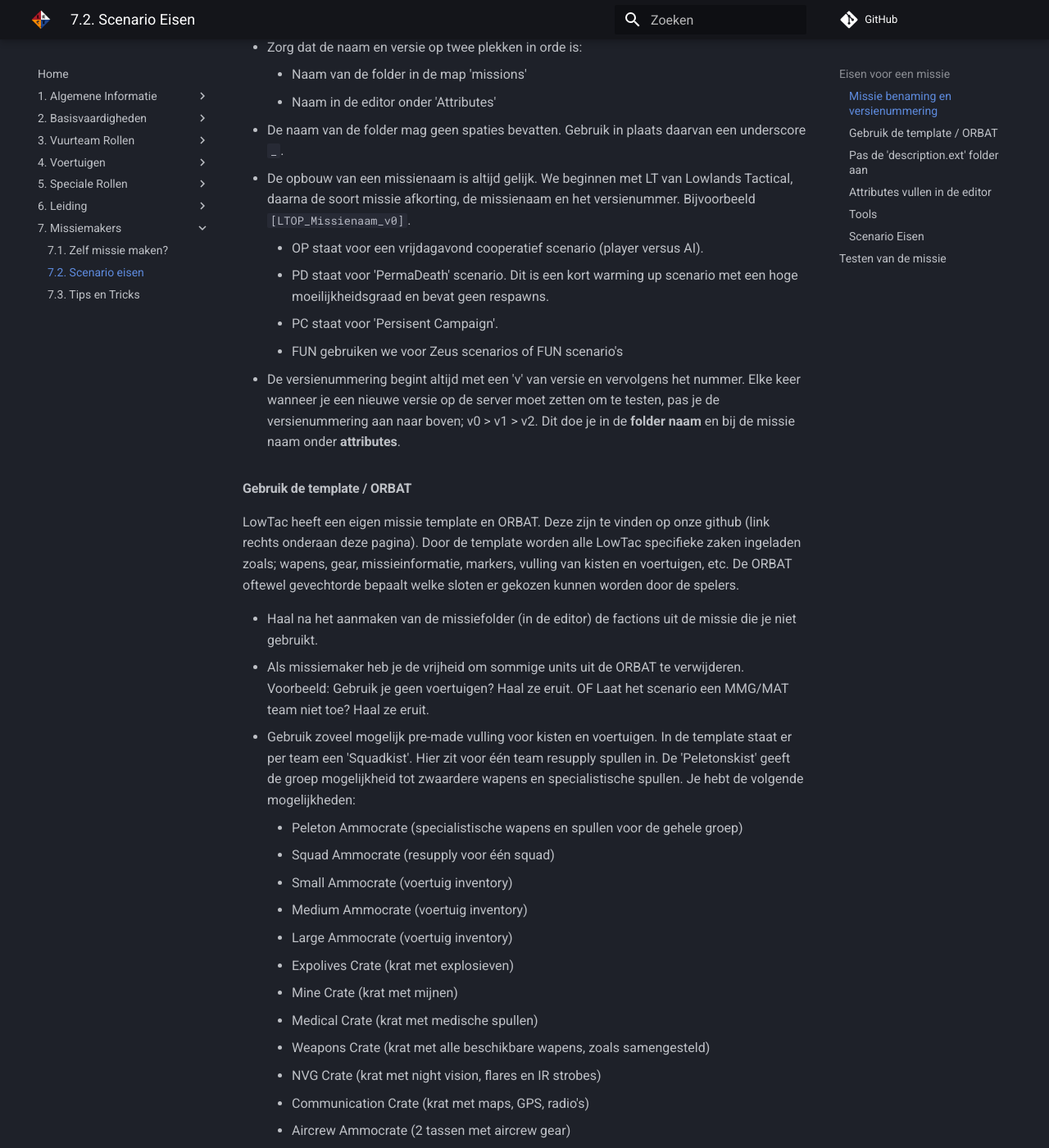
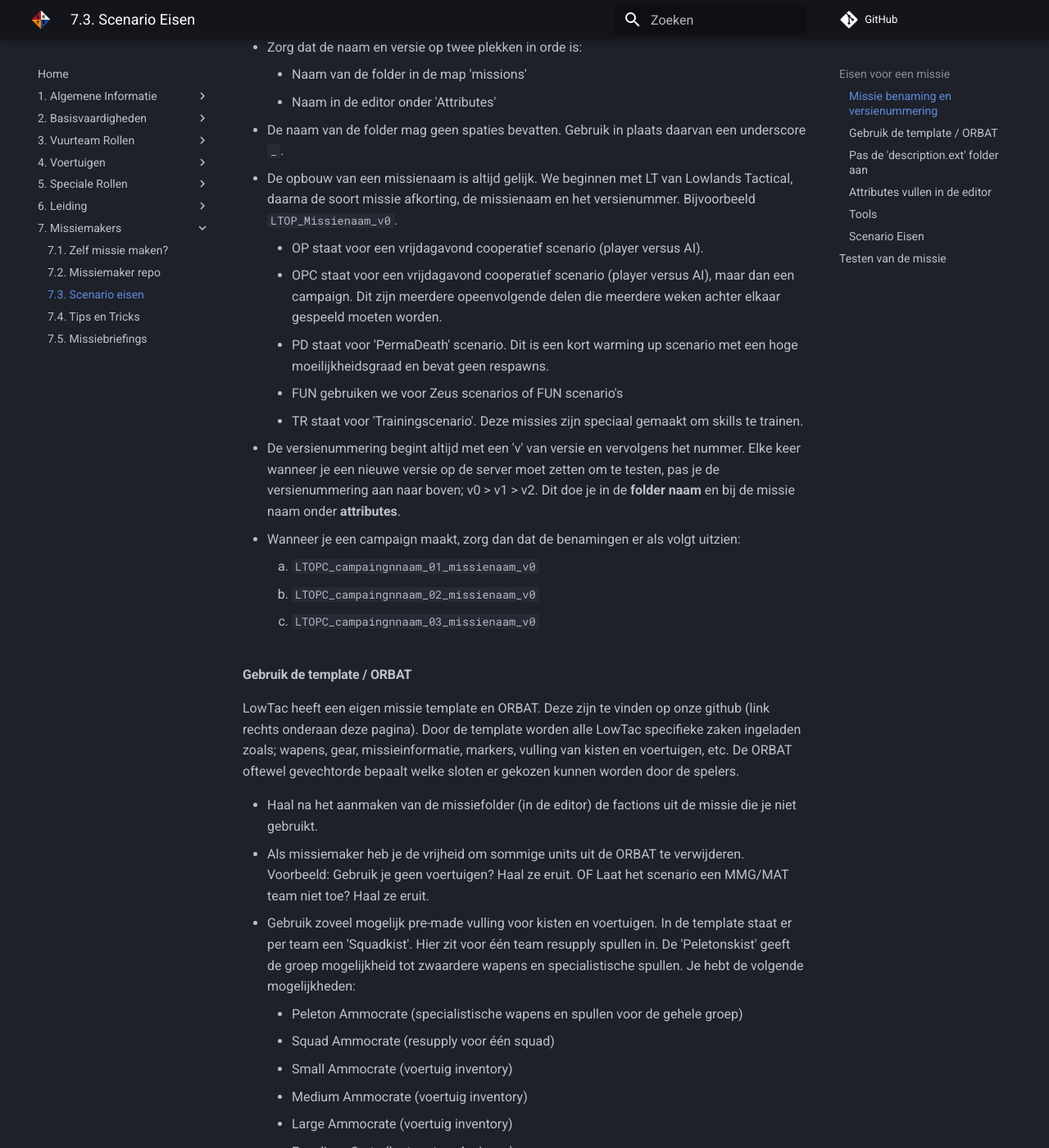
Before and after one commit to Lowlands-Tactical/LT-Wiki, an MkDocs documentation site: the page built from docs/7_missiemakers/7_3_scenario_eisen.md, in a window 1280 px wide and 1400 px high, scrolled down 472 px. Shown: the whole window at 82% size. Built offline with MkDocs 1.6.1 and Material for MkDocs 9.7.7, drawn with Linux system fonts in a browser that asks for light colours; comment, search, counter and statistics services are not loaded; some of the changed text lies outside the part shown.

Commit message:
Aanpassingen en toevoegingen missiemakers hoofdstukken

```diff
--- a/docs/7_missiemakers/7_2_scenario_eisen.md
+++ b/docs/7_missiemakers/7_3_scenario_eisen.md
@@ -1,8 +1,8 @@
 ---
 layout: doc
-title: 7.2. Scenario Eisen
+title: 7.3. Scenario Eisen
 ---
-# 7.2. Scenario Eisen
+# 7.3. Scenario Eisen
 <span style="font-size:0.7em;">
     :fontawesome-solid-user: Auteur: **R.Hoods** | :material-calendar-plus: Aangemaakt: **26-08-2025** | :material-calendar-edit: Laatste update: 06-04-2026 door R.Hoods
 </span>
@@ -19,12 +19,18 @@ Bij het aanmaken van een missie is de naam en versienummering erg belangrijk. Hi
     - Naam van de folder in de map 'missions'
     - Naam in de editor onder 'Attributes'
 - De naam van de folder mag geen spaties bevatten. Gebruik in plaats daarvan een underscore `_`.
-- De opbouw van een missienaam is altijd gelijk. We beginnen met LT van Lowlands Tactical, daarna de soort missie afkorting, de missienaam en het versienummer. Bijvoorbeeld `[LTOP_Missienaam_v0]`.
+- De opbouw van een missienaam is altijd gelijk. We beginnen met LT van Lowlands Tactical, daarna de soort missie afkorting, de missienaam en het versienummer. Bijvoorbeeld `LTOP_Missienaam_v0`.
     - OP staat voor een vrijdagavond cooperatief scenario (player versus AI).
+    - OPC staat voor een vrijdagavond cooperatief scenario (player versus AI), maar dan een campaign. Dit zijn meerdere opeenvolgende delen die meerdere weken achter elkaar gespeeld moeten worden.
     - PD staat voor 'PermaDeath' scenario. Dit is een kort warming up scenario met een hoge moeilijkheidsgraad en bevat geen respawns.
-    - PC staat voor 'Persisent Campaign'.
     - FUN gebruiken we voor Zeus scenarios of FUN scenario's
+    - TR staat voor 'Trainingscenario'. Deze missies zijn speciaal gemaakt om skills te trainen.
 - De versienummering begint altijd met een 'v' van versie en vervolgens het nummer. Elke keer wanneer je een nieuwe versie op de server moet zetten om te testen, pas je de versienummering aan naar boven; v0 > v1 > v2. Dit doe je in de **folder naam** en bij de missie naam onder **attributes**.
+- Wanneer je een campaign maakt, zorg dan dat de benamingen er als volgt uitzien:
+    1. `LTOPC_campaingnnaam_01_missienaam_v0`
+    2. `LTOPC_campaingnnaam_02_missienaam_v0`
+    3. `LTOPC_campaingnnaam_03_missienaam_v0`
+
 
 ### Gebruik de template / ORBAT
 LowTac heeft een eigen missie template en ORBAT. Deze zijn te vinden op onze github (link rechts onderaan deze pagina).
@@ -55,6 +61,9 @@ De ORBAT oftewel gevechtorde bepaalt welke sloten er gekozen kunnen worden door
     - Eén CAS helikopter
     - Eén artilleriestuk (3 voertuigen)
 - Modules cluster: In de hoek van de map staat aan cluster modules. Deze laat je staan. De twee 'Create Diary Record' modules vul je met de missiebriefing. Dit wordt later verder uitgelegd.
+- Map zone: Met de trigger geef je aan in welk gebied de spelers mogen komen. Het gebied buiten de trigger wordt donker gemaakt bij spelers.
+
+![Afbeelding](img/7_3_scenario_eisen/template.jpg)
 
 ### Pas de 'description.ext' folder aan
 In de folder van jouw missie vind je het bestand 'description.ext'. Dit bestand bevat een aantal parameters die door de missiemaker aangepast moeten worden. Deze corresponderen met de waarden uit de [Lowlands Tactical - Database](https://1drv.ms/x/s!AsNeKjX9qHZFhGHxOqZeBxqJJwtA?e=uA6DE1) op het tabblad 'Missie parameter settings NAF'. Door de juiste nummers in te vullen, geef je pre-made wapens, gear, radio's, NVG, attachments, scopes en de missie timer mee. Er kan ook gekozen worden voor customgear of custom weapons. Je dient dan zelf de volledige gear/wapenset bij elkaar te klikken. Vraag een ervaren missiemaker hierbij om hulp.
@@ -115,6 +126,6 @@ LowTac missie worden uitvoerig getest, zodat de kans op errors zo klein mogelijk
 
 1. Test als missiemaker jouw eigen missie lokaal. Dit doe je in de editor via 'Play' > 'Play in multiplayer (MP)'. Zorg dat alles lokaal zo goed mogelijk werkt!
 2. Push de missie naar MP door er een `pbo` bestand van te maken. Dit doe je in de editor via 'Scenario' > 'Multiplayer' > 'Export to multiplayer'. In je MPMissions folder vind je nu het PBO bestand terug. Pas de versie aan naar V1.
-3. Test zelf de missie op de server. Vraag aan een staflid hoe je dit zelfstandig kunt doen.
+3. Test zelf de missie op de server. Vraag aan een staflid hoe je dit zelfstandig kunt doen. Via 'Filezilla' kun je jouw missie op de server zetten. In de Discord 'Helpdesk' onder 'Missiemaker FTP' staat hoe je dit doet.
 4. Maak waar nodig zelfstandig aanpassingen, pas de versienummering aan en doe dit net zo lang tot je helemaal tevreden bent.
 5. Vraag een staflid om de missie samen af te testen. Het staflid zal alle zaken uitvoerig (stress)testen. Waar nodig doe jij nog aanpassingen in een nieuwe versie. Als het staflid groen licht geeft kan de missie gespeeld worden.
--- a/mkdocs.yml
+++ b/mkdocs.yml
@@ -62,8 +62,10 @@ nav:
     - 6.4. Map Marker Setter: 6_leiding/6_4_ms.md
   - 7. Missiemakers:
     - 7.1. Zelf missie maken?: 7_missiemakers/7_1_zelf_missie_maken.md
-    - 7.2. Scenario eisen: 7_missiemakers/7_2_scenario_eisen.md
-    - 7.3. Tips en Tricks: 7_missiemakers/7_3_tips_en_tricks.md
+    - 7.2. Missiemaker repo: 7_missiemakers/7_2_missiemaker_repo.md
+    - 7.3. Scenario eisen: 7_missiemakers/7_3_scenario_eisen.md
+    - 7.4. Tips en Tricks: 7_missiemakers/7_4_tips_en_tricks.md
+    - 7.5. Missiebriefings: 7_missiemakers/7_5_missiebriefings.md
 
 extra_css:
   - 'custom.css'
```
Also changed, not shown: other parts of docs/7_missiemakers/7_3_scenario_eisen.md (+3 -1 lines), docs/7_missiemakers/7_1_zelf_missie_maken.md (+10 -0 lines), docs/7_missiemakers/7_2_missiemaker_repo.md (added, +27 -0 lines), docs/7_missiemakers/7_3_tips_en_tricks.md (deleted, +0 -10 lines), docs/7_missiemakers/7_4_tips_en_tricks.md (added, +24 -0 lines), docs/7_missiemakers/7_5_missiebriefings.md (added, +113 -0 lines), docs/7_missiemakers/img/7_2_missiemaker_repo/missiemakerrepo.jpg (added), docs/7_missiemakers/img/7_3_scenario_eisen/description.jpg (added), docs/7_missiemakers/img/7_3_scenario_eisen/template.jpg (added), docs/7_missiemakers/img/7_4_tips_en_tricks/pdvinkje.png (added), docs/7_missiemakers/img/7_4_tips_en_tricks/respawn.png (added).
